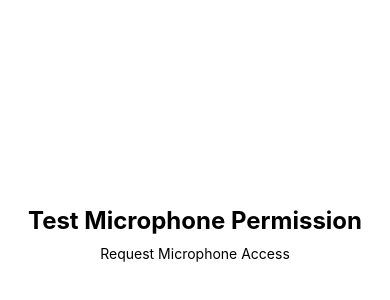
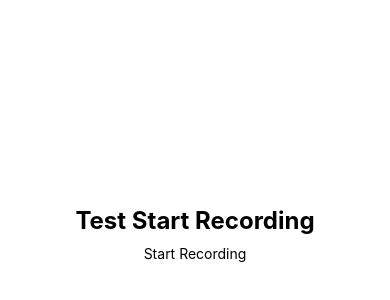
Before and after one commit to darragh50/BirdID, a React Native app in the folder frontend/: screen / in a window 390 px wide. Shown: the part 188-488 px from the top of the page. Built offline with nearby package versions, Linux system fonts and the light colour scheme.

Commit message:
Create a startRecording function & test via Expo app

```diff
--- a/frontend/App.js
+++ b/frontend/App.js
@@ -8,44 +8,18 @@ import { Audio } from 'expo-av';
 export default function App() {
   // useState hook to store the backend message received from FastAPI
   const [apiMessage, setApiMessage] = useState('');
+  // State management
+  // Holding the recording object
+  const [recording, setRecording] = useState(null);
+  // Tracks if recording is active
+  const [isRecording, setIsRecording] = useState(false);
+  // Stores the file path of the audio file - Uniform Resource Identifier
+  const [recordingUri, setRecordingUri] = useState(null);
+  // Store recording duration in seconds
+  const [recordingDuration, setRecordingDuration] = useState(0);
+  // Timer for recording duration
+  const durationInterval = useRef(null);
 
-  /* Async function to test connection to the backend API
-  const testBackendConnection = async () => {
-  try {
-    // Using my local ip to connect via expo go app
-    const response = await fetch('http://192.168.1.34:8000/');
-    // Parse the JSON response from FastAPI
-    const data = await response.json();
-    // Save the message to state and show an alert
-    setApiMessage(data.message);
-    // Alerts....
-    Alert.alert('Success!', data.message);
-  } catch (error) {
-    Alert.alert('Error', 'Could not connect to backend');
-    console.error(error);
-  }
-};
-
-  return (
-    <View style={styles.container}>
-      <Text style={styles.title}>Bird Identifier App</Text>
-      <Text style={styles.subtitle}>Frontend is running</Text>
-
-      <Button
-        title="Test Backend Connection"
-        onPress={testBackendConnection}
-      />
-
-    { Conditionally render the backend message if it exists }
-    {apiMessage ? (
-        <Text style={styles.apiMessage}>{apiMessage}</Text>
-      ) : null}
-
-      <StatusBar style="auto" />
-
-    </View>
-  );
-}*/
 
   // Request microphone permissions
   const getPermissions = async () => {
@@ -70,19 +44,66 @@ const getPermissions = async () => {
     }
   };
 
+  // Start recording
+  const startRecording = async () => {
+    try {
+      // Check permissions first, if not granted, exit function
+      const hasPermission = await getPermissions();
+      if (!hasPermission) return;
+
+      // Reset previous states for a new recording session
+      setRecordingDuration(0);
+
+      // Configure audio mode for recording
+      await Audio.setAudioModeAsync({
+        // Allows recording on iOS and iOS silent mode
+        allowsRecordingIOS: true,
+        playsInSilentModeIOS: true,
+      });
+      console.log('Starting recording...');
+
+      // Create and start recording
+      const { recording } = await Audio.Recording.createAsync(
+        // Use high quality preset for better audio fidelity (Expo Go standard)
+        Audio.RecordingOptionsPresets.HIGH_QUALITY
+      );
+
+      // Store the recording object and update the state to indicate recording is in progress
+      setRecording(recording);
+      setIsRecording(true);
+
+      // Start duration timer
+      durationInterval.current = setInterval(() => {
+        setRecordingDuration((prev) => prev + 1);
+      }, 1000);
+
+      console.log('Recording started successfully');
+    // Catch any errors that occur during the recording start process
+    } catch (error) {
+      console.error('Failed to start recording:', error);
+      Alert.alert('Error', 'Could not start recording. Please try again.');
+      setIsRecording(false);
+    }
+  };
+
+    // For testing
     return (
       <View style={styles.container}>
-      <Text style={styles.title}>Test Microphone Permission</Text>
-
-      <TouchableOpacity
-        style={styles.button}
-        onPress={getPermissions} // call it when pressed
-      >
-        <Text style={styles.buttonText}>Request Microphone Access</Text>
+        <Text style={styles.title}>Test Start Recording</Text>
+          <TouchableOpacity style={[styles.button, styles.startButton]} onPress={startRecording}>
+            <Text style={styles.buttonText}>Start Recording</Text>
           </TouchableOpacity>
+        {isRecording && (
+          <Text style={styles.durationText}>
+            Recording... {recordingDuration}s
+          </Text>
+        )}
       </View>
     );
+
 }
+
+
 
 
 
```
Lines whose indentation alone changed are shown as unchanged.
